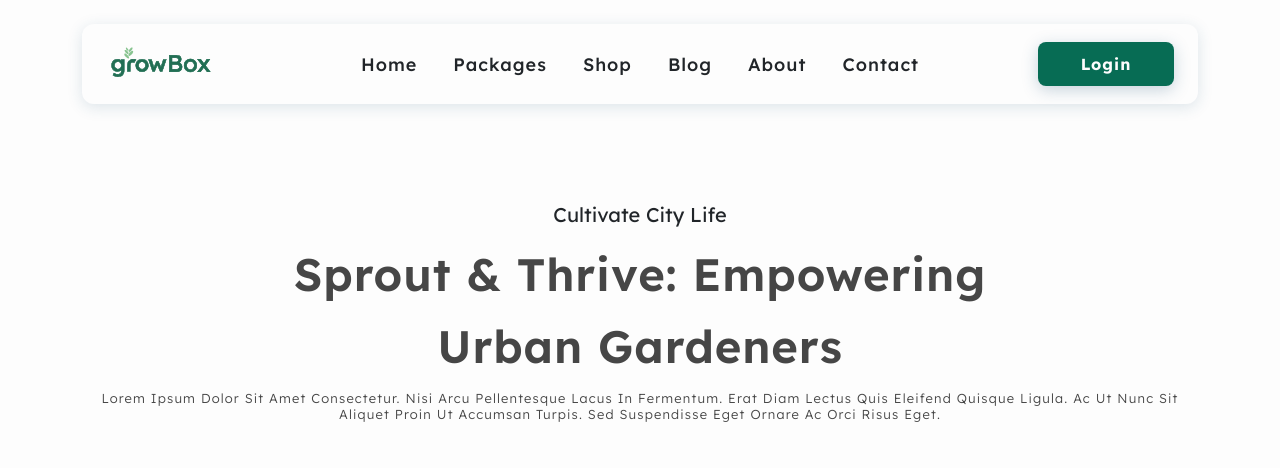
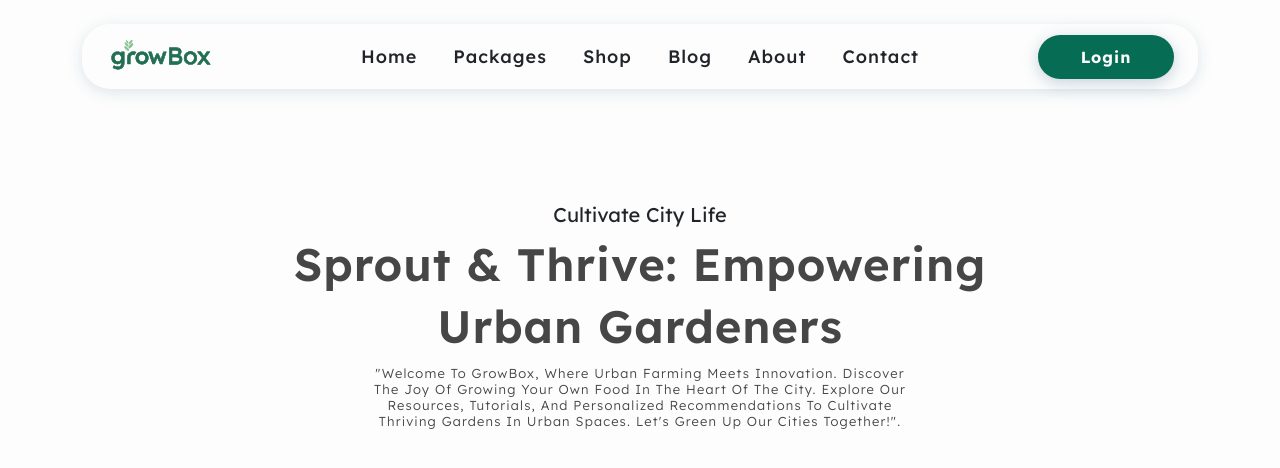
Before and after one commit to mrakiyaaa/GrowBox, a plain HTML site: page index.html in a window 1280 px wide. Drawn offline with nearby package versions, Linux system fonts and the light colour scheme.

Commit message:
Update Navbar

```diff
--- a/css/style.css
+++ b/css/style.css
@@ -121,7 +121,7 @@
     width: 136px;
     height: 44px;
     flex-shrink: 0;
-    border-radius: 8px;
+    border-radius: 28px;
     box-shadow: 0px 4px 16px 0px rgba(34, 87, 122, 0.25);
     background: var(--colorGreenMain);
     color: var(--colorbackground);
@@ -151,7 +151,7 @@
 
   .navbar {
     background-color: var(--colorbackground) !important;
-    border-radius: 12px;
+    border-radius: 28px;
     margin-top: 10px;
     box-shadow: 0px 3.22353px 14.50588px 0px rgba(34, 87, 122, 0.15);
   }
@@ -198,6 +198,7 @@
     }
 
     .A-Title-text{
+      margin-top: -10px;
       color: #464646;
       text-align: center;
       font-family: var(--mainfont);
@@ -220,3 +221,7 @@
       letter-spacing: 1.17px;
       text-transform: capitalize;
     }
+
+    .head-para{
+      margin-top: -5px;
+    }
--- a/index.html
+++ b/index.html
@@ -37,7 +37,7 @@
     <div class="container fixed-top">
       <nav class="navbar navbar-expand-lg bg-body-tertiary px-4 py-0 mt-4 d-NavContainerFluid">
         <a class="navbar-brand" href="/index.html">
-          <img src="/images/Logo.svg" alt="MainLogo" class="main-logo"  height="70px" >
+          <img src="/images/Logo.svg" alt="MainLogo" class="main-logo"  width="200px" height="55px" >
         </a>
         <button class="navbar-toggler" type="button" data-bs-toggle="collapse" data-bs-target="#navbarSupportedContent"
           aria-controls="navbarSupportedContent" aria-expanded="false" aria-label="Toggle navigation">
@@ -94,7 +94,17 @@
         <p class="A-SubTitle-text center-text"> Cultivate City Life </p>
         <p class="A-Title-text center-text"> Sprout & Thrive: Empowering </p>
         <p class="A-Title-text center-text"> Urban Gardeners </p>
-        <p class="A-Title-Para center-text "> Lorem ipsum dolor sit amet consectetur. Nisi arcu pellentesque lacus in fermentum. Erat diam lectus quis eleifend quisque ligula. Ac ut nunc sit aliquet proin ut accumsan turpis. Sed suspendisse eget ornare ac orci risus eget. </p>
+
+      </div>
+    </div>
+  </div>
+
+  <div class="container A-title-head-section head-para">
+    <div class="row">
+      <div class="col-md-6 offset-md-3 center-text">
+
+        <p class="A-Title-Para center-text "> "Welcome to growBox, where urban farming meets innovation. Discover the joy of growing your own food in the heart of the city. Explore our resources, tutorials, and personalized recommendations to cultivate thriving gardens in urban spaces. Let's green up our cities together!". </p>
+
 
       </div>
     </div>
@@ -116,6 +126,8 @@
 
 
 
+
+
 <!--Link script sheets -->
 <script src="/js/script.js" > </script>
 
```
